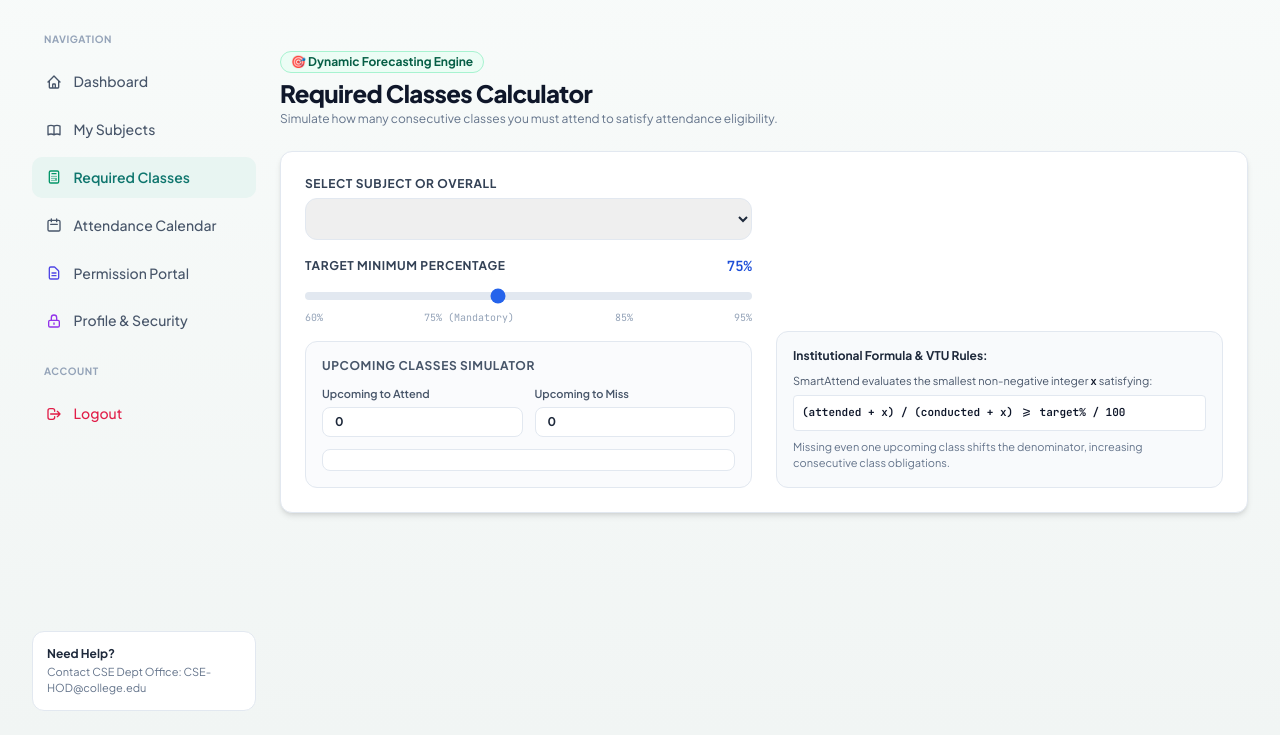
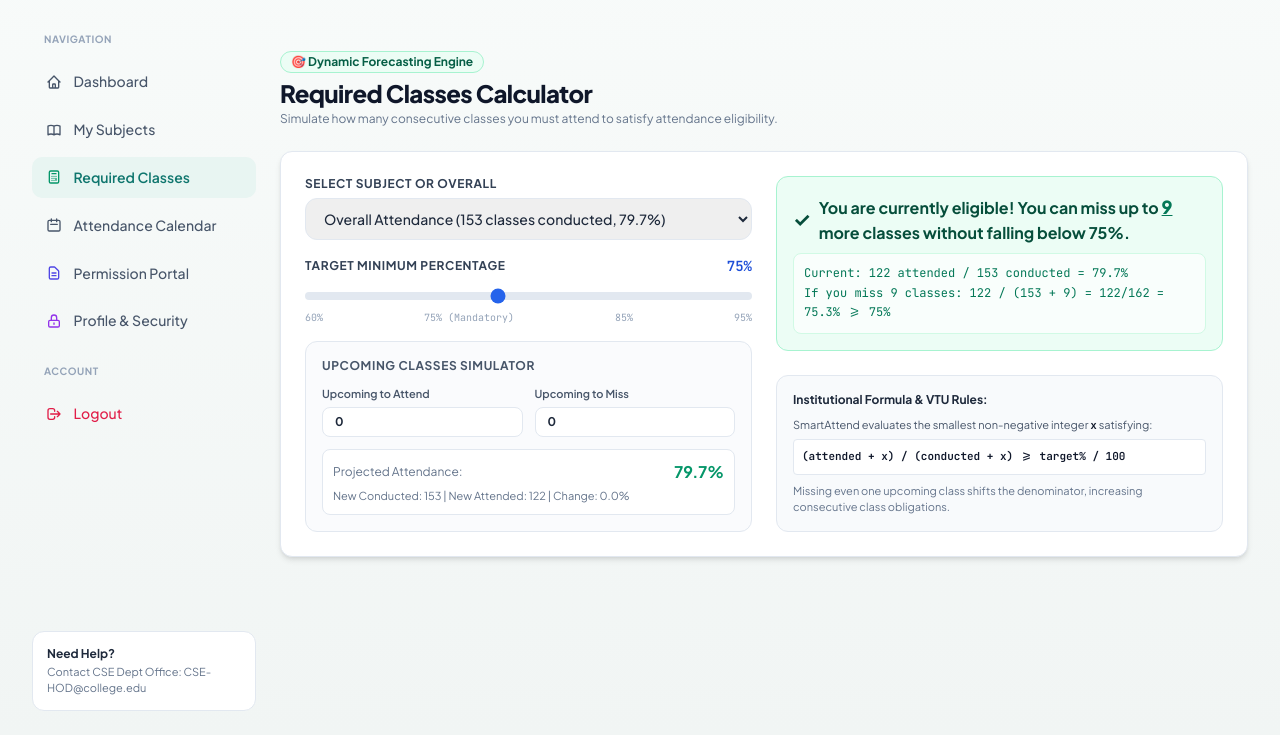
Before and after one commit to venu1805/Student-attendance-management-system, a Flask app: page /student in a window 1280 px wide, after a click on "View Required Classes". Shown: the part 65-800 px from the top of the page. Run offline with Flask 3, Linux system fonts and the light colour scheme; a user stored in the database is signed in; data comes from the database, SQL or seed files in the repository; lists and menus that the app fills with data are empty; some libraries are stand-ins or nearby versions.

Commit message:
Fix student portal subject and calendar views

```diff
--- a/app.py
+++ b/app.py
@@ -97,6 +97,16 @@ def resolve_or_create_class(conn, branch_id: int, semester: int, section: str, a
         VALUES (?, ?, ?, ?, ?)
     """, (branch_id, semester, section.upper(), academic_year, class_name))
     return cursor.lastrowid
+
+
+def enroll_student_in_class(conn, student_id: int, class_id: int, academic_year: str) -> None:
+    """Enroll a student in every subject currently assigned to their class."""
+    conn.execute("""
+        INSERT OR IGNORE INTO student_subjects (student_id, subject_id, faculty_subject_id, academic_year)
+        SELECT ?, subject_id, id, academic_year
+        FROM faculty_subjects
+        WHERE class_id = ? AND academic_year = ?
+    """, (student_id, class_id, academic_year))
 
 
 # --------------------------------------------------------------------------
@@ -854,6 +864,7 @@ def api_faculty_add_student():
             VALUES (?, ?, ?, ?, ?, ?, ?, ?, ?)
         """, (user_id, usn, branch_id, class_id, semester, section, academic_year, phone, roll_no))
         student_id = c.lastrowid
+        enroll_student_in_class(conn, student_id, class_id, academic_year)
 
         # Fetch class name and branch name for response
         c.execute("SELECT class_name FROM classes WHERE id = ?", (class_id,))
@@ -1097,23 +1108,44 @@ def api_student_dashboard():
         """, (student_id,))
         student_info = dict(c.fetchone())
 
-        # Subject-wise attendance breakdown (ONLY subjects allocated to this student!)
-        c.execute("""
+        # Resolve subjects from enrollment records and current class allocations.
+        c.execute("""
+            WITH student_class AS (
+                SELECT id, branch_id, semester, class_id, academic_year
+                FROM students
+                WHERE id = ?
+            ), candidate_links AS (
+                SELECT ss.subject_id, ss.faculty_subject_id
+                FROM student_subjects ss
+                JOIN student_class st ON st.id = ss.student_id
+                WHERE ss.academic_year = st.academic_year
+                UNION ALL
+                SELECT fs.subject_id, fs.id
+                FROM faculty_subjects fs
+                JOIN student_class st ON st.class_id = fs.class_id
+                    AND st.academic_year = fs.academic_year
+            ), candidate_subjects AS (
+                SELECT links.subject_id, MIN(links.faculty_subject_id) AS faculty_subject_id
+                FROM candidate_links links
+                JOIN subjects eligible ON eligible.id = links.subject_id
+                JOIN student_class st ON eligible.branch_id = st.branch_id
+                    AND eligible.semester = st.semester
+                GROUP BY links.subject_id
+            )
             SELECT s.id as subject_id, s.subject_code, s.subject_name, s.credits, s.subject_type,
                    fu.name as faculty_name,
                    COUNT(a.id) as conducted,
                    SUM(CASE WHEN a.status IN ('PRESENT', 'APPROVED_PERMISSION') THEN 1 ELSE 0 END) as attended,
                    SUM(CASE WHEN a.status = 'ABSENT' THEN 1 ELSE 0 END) as absent
-            FROM student_subjects ss
-            JOIN subjects s ON ss.subject_id = s.id
-            LEFT JOIN faculty_subjects fs ON ss.faculty_subject_id = fs.id
+            FROM candidate_subjects cs
+            JOIN subjects s ON cs.subject_id = s.id
+            LEFT JOIN faculty_subjects fs ON cs.faculty_subject_id = fs.id
             LEFT JOIN faculty f ON fs.faculty_id = f.id
             LEFT JOIN users fu ON f.user_id = fu.id
-            LEFT JOIN attendance a ON a.student_id = ss.student_id AND a.subject_id = s.id
-            WHERE ss.student_id = ?
+            LEFT JOIN attendance a ON a.student_id = ? AND a.subject_id = s.id
             GROUP BY s.id
             ORDER BY s.subject_code ASC
-        """, (student_id,))
+        """, (student_id, student_id))
         subject_rows = c.fetchall()
 
         subjects_data = []
@@ -2068,6 +2100,7 @@ def api_admin_transfer_student(student_id):
             SET branch_id = ?, class_id = ?, semester = ?, section = ?, academic_year = ?
             WHERE id = ?
         """, (new_branch_id, new_class_id, new_semester, new_section, academic_year, student_id))
+        enroll_student_in_class(conn, student_id, new_class_id, academic_year)
 
         c.execute("SELECT class_name FROM classes WHERE id = ?", (new_class_id,))
         new_c_name = c.fetchone()["class_name"]
--- a/seed_data.py
+++ b/seed_data.py
@@ -376,7 +376,9 @@ def seed_database():
             (6, 7, 8, 1),  # Prof Sneha  -> 21AD53 for Class 1 (4 AI&DS A)
             (7, 7, 9, 1),  # Prof Sneha  -> 21AD54 for Class 1 (4 AI&DS A)
             (8, 5, 10, 3), # Dr Anita   -> EC501 for Class 3 (5 ECE A)
-            (9, 5, 11, 3)  # Dr Anita   -> EC502 for Class 3 (5 ECE A)
+            (9, 5, 11, 3), # Dr Anita   -> EC502 for Class 3 (5 ECE A)
+            (10, 3, 5, 2), # Prof Priya -> CS505 for Class 2 (5 CSE A)
+            (11, 4, 6, 2)  # Prof Suresh -> CS506 for Class 2 (5 CSE A)
         ]
         for fs_id, fac_id, sub_id, cls_id in faculty_subject_allocations:
             cursor.execute("""
--- a/static/js/student.js
+++ b/static/js/student.js
@@ -5,6 +5,8 @@
 
 let studentDashboardData = null;
 let currentSelectedSubject = null;
+let attendanceCalendarData = {};
+let attendanceCalendarMonth = null;
 
 document.addEventListener('DOMContentLoaded', async () => {
   await loadStudentDashboard();
@@ -28,7 +30,6 @@ async function loadStudentDashboard() {
     renderKpiCards(data.overall);
     renderLowAttendanceWarning(data.subjects, data.overall.minimum_required);
     renderSubjectsTable(data.subjects);
-    renderRecentPermissions(data.recent_permissions);
     populateCalculatorSubjectDropdown(data.subjects, data.overall);
     updateCalculatorMath();
     await loadAttendanceCalendar();
@@ -237,15 +238,20 @@ function renderLowAttendanceWarning(subjects, minPct) {
 
 // 6. Subject-Wise Attendance Table
 function renderSubjectsTable(subjects) {
-  const tbody = document.getElementById('subjects-table-body');
-  if (!tbody) return;
+  const tableBodies = [
+    document.getElementById('subjects-table-body'),
+    document.getElementById('subjects-table-body-full')
+  ].filter(Boolean);
+  if (tableBodies.length === 0) return;
 
   if (subjects.length === 0) {
-    tbody.innerHTML = `<tr><td colspan="7" class="p-8 text-center text-sm text-slate-500">No enrolled subjects found.</td></tr>`;
+    tableBodies.forEach(tbody => {
+      tbody.innerHTML = `<tr><td colspan="8" class="p-8 text-center text-sm text-slate-500">No subjects are assigned to your class yet. Contact your faculty or department administrator.</td></tr>`;
+    });
     return;
   }
 
-  tbody.innerHTML = subjects.map(s => {
+  const rows = subjects.map(s => {
     let statusClass = 'bg-emerald-50 text-emerald-700 border-emerald-200';
     let statusLabel = 'Good';
     if (s.status.level === 'warning') {
@@ -287,6 +293,9 @@ function renderSubjectsTable(subjects) {
       </tr>
     `;
   }).join('');
+  tableBodies.forEach(tbody => {
+    tbody.innerHTML = rows;
+  });
 }
 
 // 7. Subject Attendance Details Modal
@@ -472,14 +481,44 @@ async function loadAttendanceCalendar() {
 
   try {
     const data = await API.get('/api/student/calendar');
-    const calMap = data.calendar || {};
+    attendanceCalendarData = data.calendar || {};
+    const recordedDates = Object.keys(attendanceCalendarData).sort();
+    const initialDate = recordedDates[recordedDates.length - 1];
+    const initialMonth = initialDate ? new Date(`${initialDate}T00:00:00`) : new Date();
+    attendanceCalendarMonth = new Date(initialMonth.getFullYear(), initialMonth.getMonth(), 1);
+    renderAttendanceCalendar();
+  } catch (err) {
+    console.error('Failed to load calendar:', err);
+    container.innerHTML = '<div class="col-span-7 p-6 text-center text-sm text-rose-500">Failed to load attendance calendar.</div>';
+  }
+}
 
-    // Generate days for September 2026 (Sept 1 to Sept 30)
+function changeAttendanceCalendarMonth(offset) {
+  if (!attendanceCalendarMonth) return;
+  attendanceCalendarMonth.setMonth(attendanceCalendarMonth.getMonth() + offset);
+  renderAttendanceCalendar();
+}
+
+function renderAttendanceCalendar() {
+  const container = document.getElementById('calendar-grid');
+  const label = document.getElementById('calendar-month-label');
+  if (!container || !attendanceCalendarMonth) return;
+
+  const year = attendanceCalendarMonth.getFullYear();
+  const month = attendanceCalendarMonth.getMonth();
+  const monthLabel = attendanceCalendarMonth.toLocaleDateString('en-US', { month: 'long', year: 'numeric' });
+  if (label) label.textContent = monthLabel;
+
+  const firstWeekday = new Date(year, month, 1).getDay();
+  const daysInMonth = new Date(year, month + 1, 0).getDate();
     let gridHtml = '';
-    for (let day = 1; day <= 30; day++) {
-      const dateStr = `2026-09-${day < 10 ? '0' + day : day}`;
-      const dayData = calMap[dateStr];
-      const dateObj = new Date(2026, 8, day);
+    for (let blank = 0; blank < firstWeekday; blank++) {
+      gridHtml += '<div aria-hidden="true"></div>';
+    }
+    for (let day = 1; day <= daysInMonth; day++) {
+      const dateStr = `${year}-${String(month + 1).padStart(2, '0')}-${String(day).padStart(2, '0')}`;
+      const dayData = attendanceCalendarData[dateStr];
+      const dateObj = new Date(year, month, day);
       const isWeekend = dateObj.getDay() === 0 || dateObj.getDay() === 6;
 
       let dotHtml = '';
@@ -513,11 +552,7 @@ async function loadAttendanceCalendar() {
       `;
     }
 
-    container.innerHTML = gridHtml;
-
-  } catch (err) {
-    console.error('Failed to load calendar:', err);
-  }
+  container.innerHTML = gridHtml;
 }
 
 async function openDayCalendarModal(dateStr) {
@@ -531,8 +566,7 @@ async function openDayCalendarModal(dateStr) {
   openModal('day-calendar-modal');
 
   try {
-    const data = await API.get('/api/student/calendar');
-    const dayData = (data.calendar || {})[dateStr];
+    const dayData = attendanceCalendarData[dateStr];
 
     if (!dayData || !dayData.sessions || dayData.sessions.length === 0) {
       bodyEl.innerHTML = `
--- a/templates/student.html
+++ b/templates/student.html
@@ -383,7 +383,7 @@
         <div class="flex items-center justify-between">
           <div>
             <h2 class="text-xl font-black text-slate-900">Attendance Calendar View</h2>
-            <p class="text-xs text-slate-500 mt-0.5">September 2026 academic timeline. Click on any date to inspect session hours.</p>
+            <p class="text-xs text-slate-500 mt-0.5">Browse recorded attendance by month. Select a date to inspect session hours.</p>
           </div>
           <div class="flex items-center gap-3 text-xs font-medium">
             <span class="flex items-center gap-1.5"><span class="w-2.5 h-2.5 rounded-full bg-emerald-500"></span> Present</span>
@@ -394,8 +394,9 @@
 
         <div class="erp-card p-6 bg-white border border-slate-200">
           <div class="text-sm font-bold text-slate-800 mb-4 flex items-center justify-between">
-            <span>September 2026</span>
-            <span class="text-xs text-slate-400">Current Semester</span>
+            <button type="button" onclick="changeAttendanceCalendarMonth(-1)" aria-label="Previous month" title="Previous month" class="px-2 py-1 rounded border border-slate-200 text-slate-600 hover:bg-slate-100">&larr;</button>
+            <span id="calendar-month-label">Attendance</span>
+            <button type="button" onclick="changeAttendanceCalendarMonth(1)" aria-label="Next month" title="Next month" class="px-2 py-1 rounded border border-slate-200 text-slate-600 hover:bg-slate-100">&rarr;</button>
           </div>
           <div id="calendar-grid" class="grid grid-cols-7 gap-2.5">
             <!-- Dynamically populated with 30 days -->
```
Also changed, not shown: test_backend.py (+13 -0 lines).
